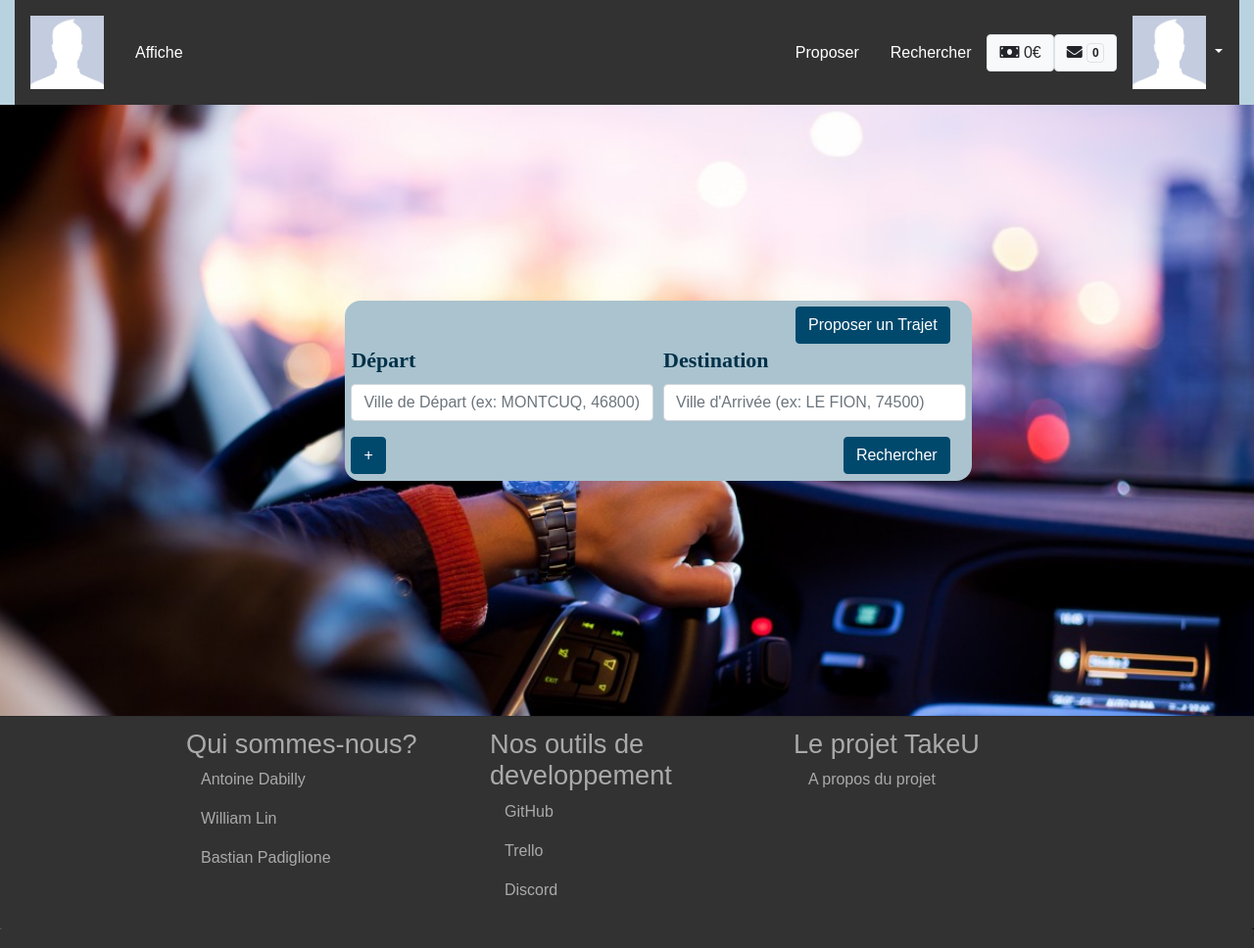
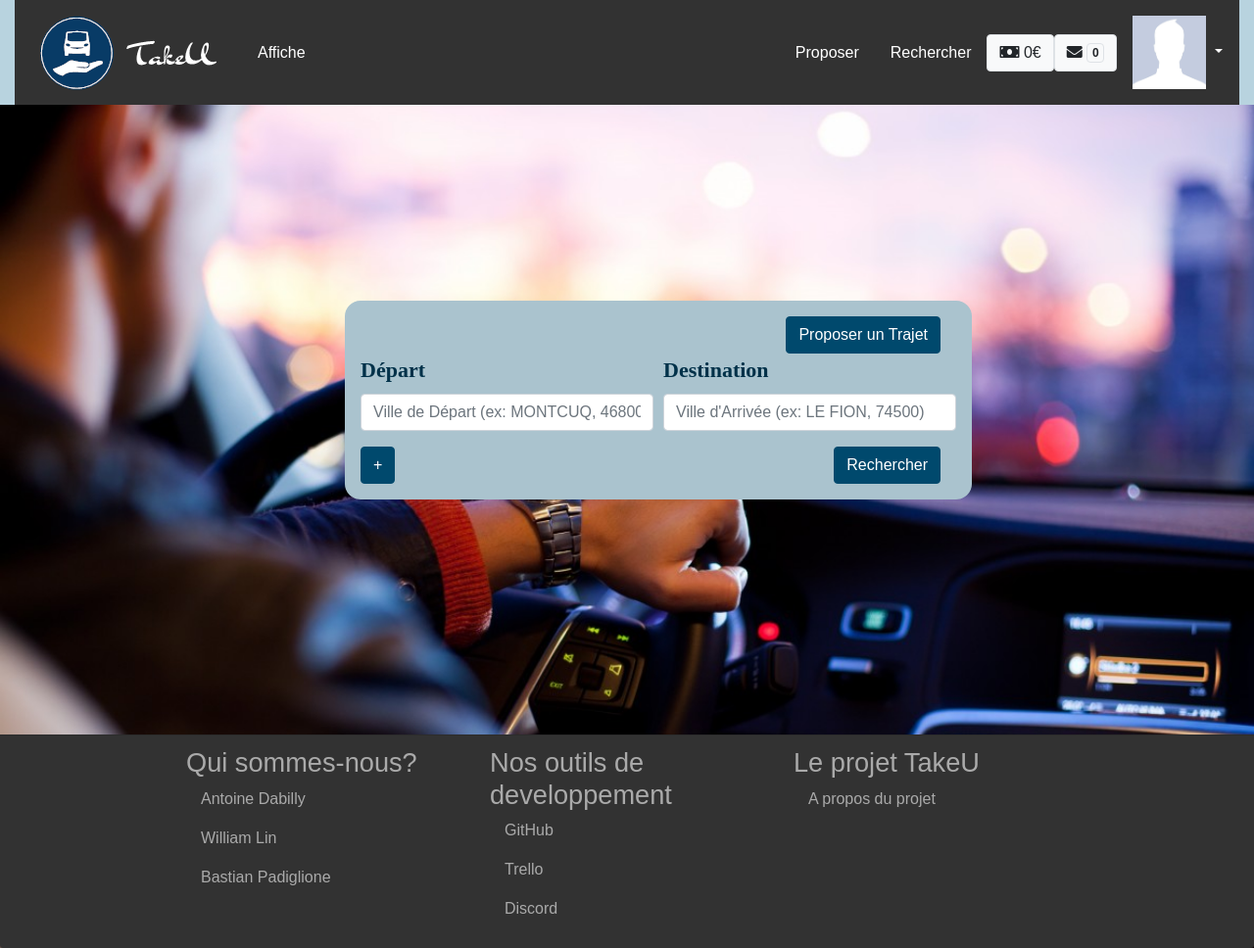
Before and after one commit to Maysho/CovoiturageProjetProgWeb, a PHP site: page /index.php in a window 1280 px wide. Shown: the whole page at 98% size. Run offline with PHP 8.4, Linux system fonts and the light colour scheme; the visitor is signed in with stand-in values (Sample User, id 1); data that the repository does not hold is empty; some libraries are stand-ins or nearby versions.

Commit message:
logo + suppr etape

```diff
--- a/index.php
+++ b/index.php
@@ -14,7 +14,7 @@ session_start();
     <link rel="stylesheet" href="https://use.fontawesome.com/releases/v5.6.1/css/all.css" integrity="sha384-gfdkjb5BdAXd+lj+gudLWI+BXq4IuLW5IT+brZEZsLFm++aCMlF1V92rMkPaX4PP" crossorigin="anonymous">
     <link rel="stylesheet" href="https://unpkg.com/leaflet@1.3.1/dist/leaflet.css" integrity="sha512-Rksm5RenBEKSKFjgI3a41vrjkw4EVPlJ3+OiI65vTjIdo9brlAacEuKOiQ5OFh7cOI1bkDwLqdLw3Zg0cRJAAQ=="
             crossorigin="" />
-
+	<link rel="icon" href="favicon.png" />
     <title>TakeU</title>
   </head>
   <body>
--- a/modules/mod_nav/vue_nav.php
+++ b/modules/mod_nav/vue_nav.php
@@ -15,7 +15,7 @@ class vue_nav
 	{
 	?>
 		<nav class='navbar navbar-expand-md navbar-light'>
-			<a class='navbar-brand ' href='index.php'><img src='home.jpg' class='imagenav'></a>
+			<a class='navbar-brand ' href='index.php'><img src='logo-nav.png' ></a>
 			<button class='navbar-toggler navbar-nav mr-auto' type='button' data-toggle='collapse' data-target='#navbarSupportedContent' aria-controls='navbarSupportedContent' aria-expanded='false' aria-label='Toggle navigation'>
 				<span class='navbar-toggler-icon'></span>
 			</button>
@@ -38,7 +38,7 @@ class vue_nav
 	public function navConnecte($info){
 ?>
    		<nav class='navbar navbar-expand-md navbar-light'>
-			  <a class='navbar-brand ' href='index.php'><img src='home.jpg' class='imagenav'></a>
+			  <a class='navbar-brand ' href='index.php'><img src='logo-nav.png' class='logonav'></a>
 			  <button class='navbar-toggler navbar-nav mr-auto' type='button' data-toggle='collapse' data-target='#navbarSupportedContent' aria-controls='navbarSupportedContent' aria-expanded='false' aria-label='Toggle navigation'>
 			    <span class='navbar-toggler-icon'></span>
 			  </button>
--- a/style.css
+++ b/style.css
@@ -1,5 +1,8 @@
 .imagenav{
 	width: 75px;
+}
+.logonav{
+    width: 100%;
 }
 .separation{
 	margin-top: 200px;
@@ -301,7 +304,7 @@ span{
 
 }
 #divHauteRes2{
-    padding: 1%;
+    padding: 1em;
 }
 /*
  * Styles copied from the Grid example to make grid rows & columns visible.
```
Also changed, not shown: favicon.png (added), jquery.js, logo-nav.png (added).
